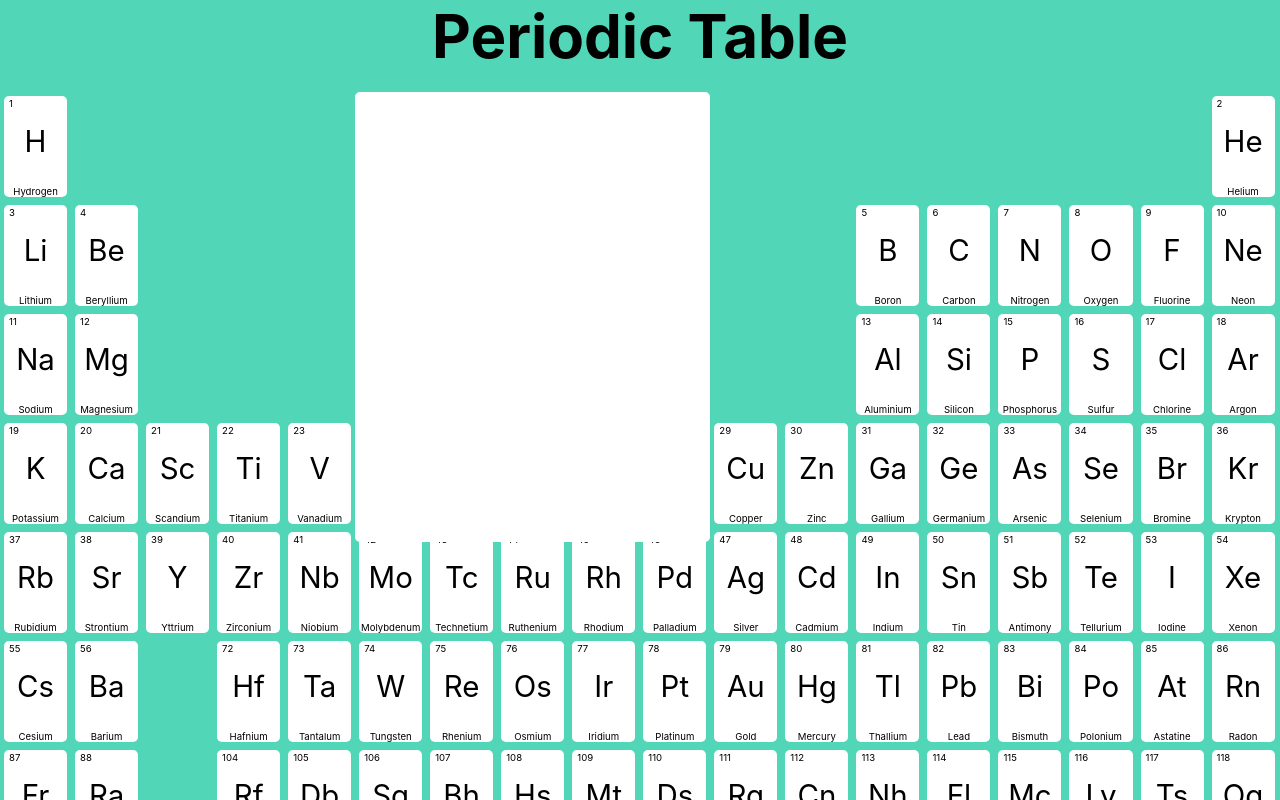
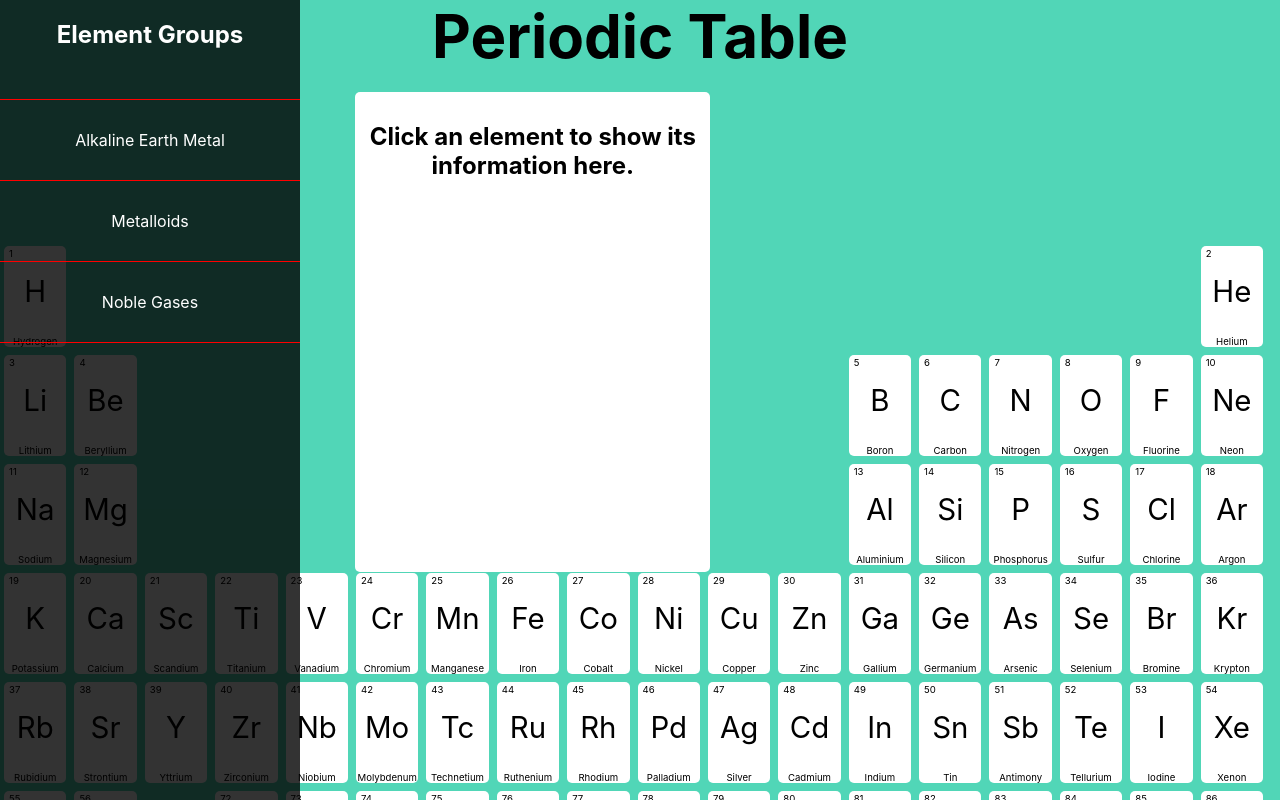
Before and after one commit to slewin419/periodic-table-react, a React (Create React App) app: page / in a window 1280 px wide. Shown: the top 800 px of the page. Built offline with nearby package versions, Linux system fonts and the light colour scheme.

Commit message:
add element groups menu

```diff
--- a/package.json
+++ b/package.json
@@ -3,6 +3,7 @@
   "version": "0.1.0",
   "private": true,
   "dependencies": {
+    "node-sass": "^4.10.0",
     "react": "^16.5.2",
     "react-dom": "^16.5.2",
     "react-scripts": "2.0.4"
--- a/src/App.css
+++ /dev/null
@@ -1,134 +0,0 @@
-@keyframes spin {
-  0% {
-    transform: rotate3d(0,0,1,0deg);
-  }
-  100% {
-    transform: rotate3d(0,0,1,360deg);
-  }
-}
-
-@keyframes spin-cc {
-  0% {
-    transform: rotate3d(0,0,1,360deg);
-  }
-  100% {
-    transform: rotate3d(0,0,1,0deg);
-  }
-}
-
-#App {
-  background: #51d6b7;
-}
-
-#periodic-table {
-  position: relative;
-  min-width: 950px;
-}
-
-#periodic-table .block{
-  display: inline-block;
-  width: 5.55%;
-}
-
-#periodic-table .element{
-  position: relative;
-  border-radius: 5px;
-  margin: 4px 4px;
-  background: white;
-  cursor: pointer;
-}
-
-#periodic-table .element:hover {
-  background: gray;
-}
-
-.element .symbol {
-  display: block;
-  line-height: 90px;
-  text-align: center;
-  font-size: 2.3vw;
-}
-
-.element .name {
-  display: block;
-  text-align: center;
-  font-size: 0.75vw;
-}
-
-.element .number {
-  position: absolute;
-  top: 2px;
-  left: 5px;
-  display: inline;
-  font-size: 0.75vw;
-}
-
-h1.title {
-  font-size: 60px;
-  text-align: center;
-  margin: 0 0 20px;
-}
-
-#element-display {
-  position: absolute;
-  top: 0;
-  left: 27.75%;
-  background: white;
-  width: 27.75%;
-  height: 450px;
-  border-radius: 5px;
-  box-sizing: border-box;
-  padding: 10px;
-  z-index: 999;
-  perspective: 1000px;
-}
-
-.atom {
-  position: relative;
-  width: 300px;
-  height: 300px;
-  background: rgba(255,255,0, 0.2);
-  margin: 0 auto;
-  transform-style: preserve-3d;
-}
-
-.atom > .shell {
-    position: absolute;
-    border: 1px solid rgba(0,0,0, 0.5);
-    border-radius: 50%;
-    top: 0;
-    left: 0;
-    right: 0;
-    bottom: 0;
-    margin: auto;
-    transform-style: preserve-3d;
-    animation-timing-function: linear;
-    animation-iteration-count: infinite;
-
-}
-
-.atom > .shell > .electron {
-    position: absolute;
-    width: 6px;
-    height: 6px;
-    background: black;
-    border-radius: 50%;
-    left: 50%;
-    top: 48.5%;
-    margin-left: -3px;
-    margin-right: -3px;
-    transform-style: preserve-3d;
-}
-
-.atom-info {
-  position: absolute;
-  bottom: 0;
-  padding: 5px;
-}
-
-.atom-info > * {
-  margin: 5px 0;
-  padding: 0;
-  font-size: 0.75em;
-  text-align: left;
-}
--- a/src/App.js
+++ b/src/App.js
@@ -1,13 +1,28 @@
 import React, { Component } from 'react';
 import PeriodicTableChart from './components/PeriodicTableChart';
-//import logo from './logo.svg';
-import './App.css';
+import AppMenu from './components/ui/AppMenu';
+import Item from './components/ui/Item';
+
+import './App.scss';
 
 class App extends Component {
+  constructor(props) {
+    super(props);
+
+    this.state = {
+
+    }
+  }
+
   render() {
     return (
       <div id="App">
-        <h1 className="title">Periodic Table</h1>
+        <h1 className="page-title">Periodic Table</h1>
+        <AppMenu title={'Element Groups'}>
+            <Item>Alkaline Earth Metal</Item>
+            <Item>Metalloids</Item>
+            <Item>Noble Gases</Item>
+        </AppMenu>
         <PeriodicTableChart />
       </div>
     );
--- /dev/null
+++ b/src/App.scss
@@ -0,0 +1,166 @@
+@keyframes spin {
+  0% {
+    transform: rotate3d(0, 0, 1, 0deg);
+  }
+
+  100% {
+    transform: rotate3d(0, 0, 1, 360deg);
+  }
+}
+
+@keyframes spin-cc {
+  0% {
+    transform: rotate3d(0, 0, 1, 360deg);
+  }
+
+  100% {
+    transform: rotate3d(0, 0, 1, 0deg);
+  }
+}
+
+.text-center {
+  text-align: center;
+}
+
+#App {
+  background: #51d6b7;
+}
+
+#app-menu {
+
+  .container {
+    padding: 0 15px;
+  }
+
+  h2 {
+    text-align: center;
+    margin-bottom: 50px;
+  }
+
+  .menu-list {
+    list-style-type: none;
+    padding-left: 0;
+
+    li {
+      border-top: 1px solid red;
+      padding: 30px 0;
+      margin: 0 -15px;
+      text-align: center;
+      transition: background 0.25s linear;
+
+      &:hover {
+        background: #ffff0050;
+      }
+
+      &:active {
+        background: #ffff0080;
+      }
+
+      &:last-child {
+        border-bottom: 1px solid red;
+      }
+    }
+
+  }
+}
+
+
+#periodic-table {
+  position: relative;
+  min-width: 950px;
+  padding-top: 150px;
+
+  .block {
+    display: inline-block;
+    width: 5.5%;
+  }
+
+  .element {
+    position: relative;
+    border-radius: 5px;
+    margin: 4px;
+    background: white;
+    cursor: pointer;
+
+    .symbol {
+      display: block;
+      line-height: 90px;
+      text-align: center;
+      font-size: 2.3vw;
+    }
+
+    .name {
+      display: block;
+      text-align: center;
+      font-size: 0.75vw;
+    }
+
+    .number {
+      position: absolute;
+      top: 2px;
+      left: 5px;
+      display: inline;
+      font-size: 0.75vw;
+    }
+
+    &:hover {
+      background: gray;
+    }
+  }
+}
+
+.page-title {
+  font-size: 60px;
+  text-align: center;
+  margin: 0 0 20px;
+}
+
+#element-display {
+  position: absolute;
+  top: 0;
+  left: 27.75%;
+  background: white;
+  width: 27.75%;
+  height: 480px;
+  border-radius: 5px;
+  box-sizing: border-box;
+  padding: 10px;
+  z-index: 999;
+  perspective: 1000px;
+
+  .atom {
+    position: relative;
+    width: 300px;
+    height: 300px;
+    background: rgba(255, 255, 0, 0.2);
+    margin: 0 auto;
+    transform-style: preserve-3d;
+
+    >.shell {
+      position: absolute;
+      border: 1px solid rgba(0, 0, 0, 0.5);
+      border-radius: 50%;
+      top: 0;
+      left: 0;
+      right: 0;
+      bottom: 0;
+      margin: auto;
+      transform-style: preserve-3d;
+      animation-timing-function: linear;
+      animation-iteration-count: infinite;
+
+      >.electron {
+        position: absolute;
+        width: 6px;
+        height: 6px;
+        background: black;
+        border-radius: 50%;
+        left: 50%;
+        top: 48.5%;
+        margin-left: -3px;
+        margin-right: -3px;
+        transform-style: preserve-3d;
+      }
+    }
+  }
+}
--- a/src/components/ElementDisplay.js
+++ b/src/components/ElementDisplay.js
@@ -21,7 +21,7 @@ class ElementDisplay extends React.Component {
                     </div>
                     <div className="atom-info">
                         <h4><a href={element.source}>{element.name}</a> ({element.phase + ', ' + element.category})</h4>
-                        <h6><i>Discovered by: {element.discovered_by}</i></h6>
+                        <h5><i>Discovered by: {element.discovered_by}</i></h5>
                         <p>
                             {element.summary}
                         </p>
@@ -29,7 +29,9 @@ class ElementDisplay extends React.Component {
                 </div>
             )
         }
-        return <div id="element-display"></div>
+        return <div id="element-display" className="text-center">
+                    <h2>Click an element to show its information here.</h2>
+                </div>
     }
 
 
--- a/src/components/PeriodicTableChart.js
+++ b/src/components/PeriodicTableChart.js
@@ -18,7 +18,7 @@ class PeriodicTableChart extends React.Component {
     }
 
     displayInfo(element) {
-        //console.table(element);
+        console.table(element);
         this.setState({
             currentElement: element
         });
--- /dev/null
+++ b/src/components/ui/AppMenu.js
@@ -0,0 +1,37 @@
+import React from 'react';
+
+let appMenuStyle = {
+    position: 'fixed',
+    top: '0px',
+    background: '#000000cc',
+    width: '300px',
+    height: '100%',
+    zIndex: '999',
+    color: 'white'
+};
+
+class AppMenu extends React.Component {
+
+    selectGroup(e){
+        debugger;
+    }
+
+    render() {
+        let {title} = this.props;
+        let items = this.props.children.filter((child) => {return child.type.name === "Item"});
+        return (
+            <div id="app-menu" style={appMenuStyle} onClick={e => this.selectGroup(e)}>
+                <div className="container">
+                    <h2>{title}</h2>
+                    <ul className="menu-list">
+                        {
+                            items.map((item, i) => { return <li key={i}>{item.props.children}</li>})
+                        }
+                    </ul>
+                </div>
+            </div>
+        );
+    }
+}
+
+export default AppMenu;
--- /dev/null
+++ b/src/components/ui/Item.js
@@ -0,0 +1,10 @@
+import React from 'react';
+
+export default class Item extends React.Component {
+
+    render(){
+        return (
+            <li></li>
+        )
+    }
+}
```
Also changed, not shown: 1 other file (tests, documents, lock files or other folders).
